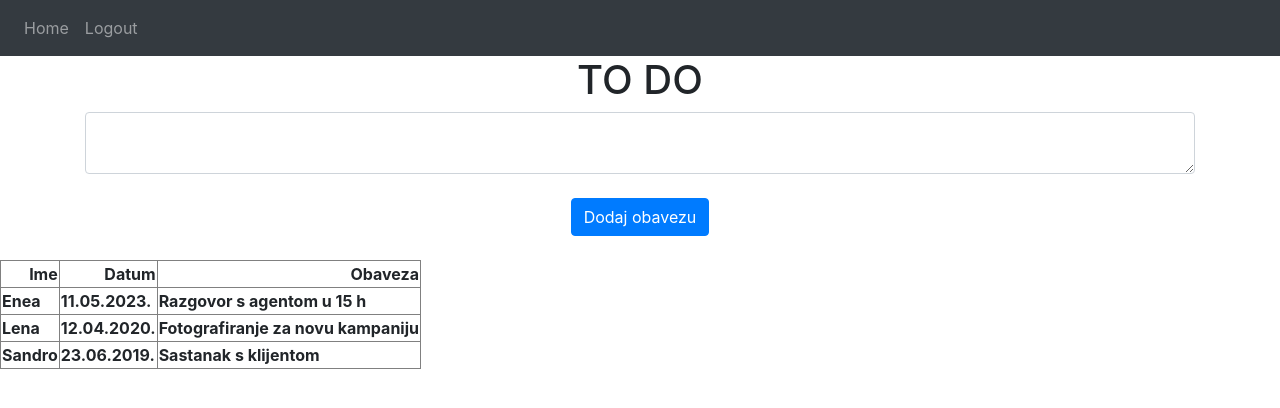
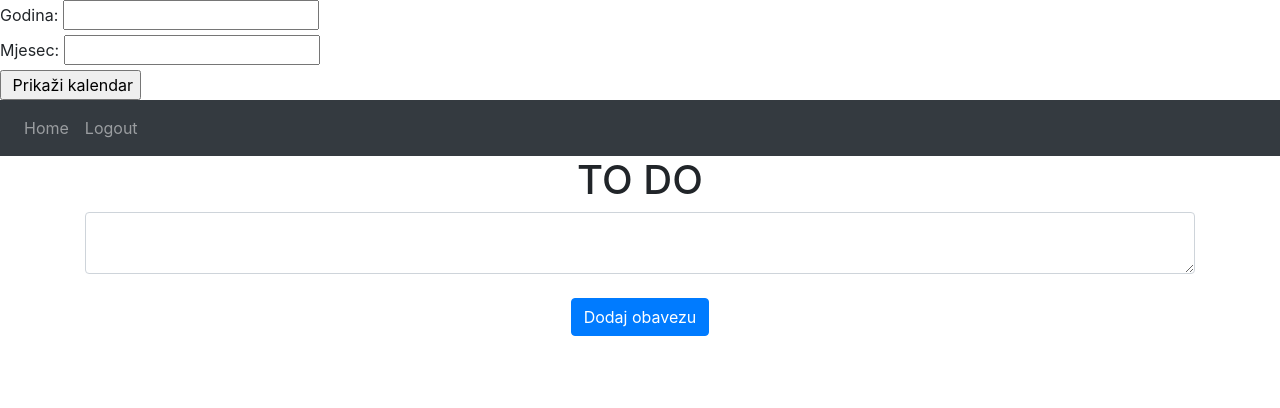
Before and after one commit to shlazaric/projekt, a Flask app: page / in a window 1280 px wide. Shown: the top 408 px of the page. Run offline with Flask 2, Linux system fonts and the light colour scheme; a user stored in the database is signed in; data that the repository does not hold is empty; some libraries are stand-ins or nearby versions.

Commit message:
Add files via upload

```diff
--- a/python/main.py
+++ b/python/main.py
@@ -3,6 +3,7 @@ from website import create_app
 
 app = create_app()
 
+
 if __name__ == '__main__':
     app.run(port=8080)
     app.run(debug=True)
--- a/python/website/__init__.py
+++ b/python/website/__init__.py
@@ -1,7 +1,8 @@
-from flask import Flask
+from flask import Flask, render_template, request, redirect, url_for
 from flask_sqlalchemy import SQLAlchemy
 from os import path
 from flask_login import LoginManager
+from datetime import datetime
 
 db = SQLAlchemy()
 DB_NAME = "database.db"
--- a/python/website/templates/base.html
+++ b/python/website/templates/base.html
@@ -2,6 +2,7 @@
 <html>
 
 <head>
+    <title> Kalendar</title>
     <meta charset="utf-8" />
     <meta name="viewport" content="width=device-width, initial-scale=1" />
     <link rel="stylesheet" href="https://stackpath.bootstrapcdn.com/bootstrap/4.4.1/css/bootstrap.min.css"
@@ -14,6 +15,13 @@
 </head>
 
 <body>
+
+    <form action="/calendar" method="post"> </form>
+    <label> Godina: </label>
+    <input type=" number" name="year"> <br>
+    <label> Mjesec: </label>
+    <input type="number" name="year"> <br>
+    <input type="submit" value=" Prikaži kalendar">
 
 
 
@@ -81,26 +89,9 @@
         <thead>
             <tr style="text-align: right;">
 
-                <th> Ime</th>
-                <th> Datum</th>
-                <th> Obaveza</th>
-            </tr>
-        </thead>
-        <tr>
-            <th> Enea </th>
-            <th> 11.05.2023.</th>
-            <th> Razgovor s agentom u 15 h</th>
-        </tr>
-        <tr>
-            <th> Lena </th>
-            <th> 12.04.2020.</th>
-            <th> Fotografiranje za novu kampaniju</th>
-        </tr>
-        <tr>
-            <th> Sandro </th>
-            <th> 23.06.2019.</th>
-            <th> Sastanak s klijentom</th>
-        </tr>
+
+
+
     </table>
 </body>
 
--- a/python/website/views.py
+++ b/python/website/views.py
@@ -11,14 +11,14 @@ views = Blueprint('views', __name__)
 @login_required
 def home():
     if request.method == 'POST':
-        note = request.form.get('note')  # Gets the note from the HTML
+        note = request.form.get('note')
 
         if len(note) < 1:
             flash('Biljeska (obaveza) je prekratka!', category='error')
         else:
-            # providing the schema for the note
+
             new_note = Note(data=note, user_id=current_user.id)
-            db.session.add(new_note)  # adding the note to the database
+            db.session.add(new_note)
             db.session.commit()
             flash('Obaveza dodana!', category='success')
 
```
Also changed, not shown: python/website/templates/calendar.html (added, +17 -0 lines), python/instance/database.db.
